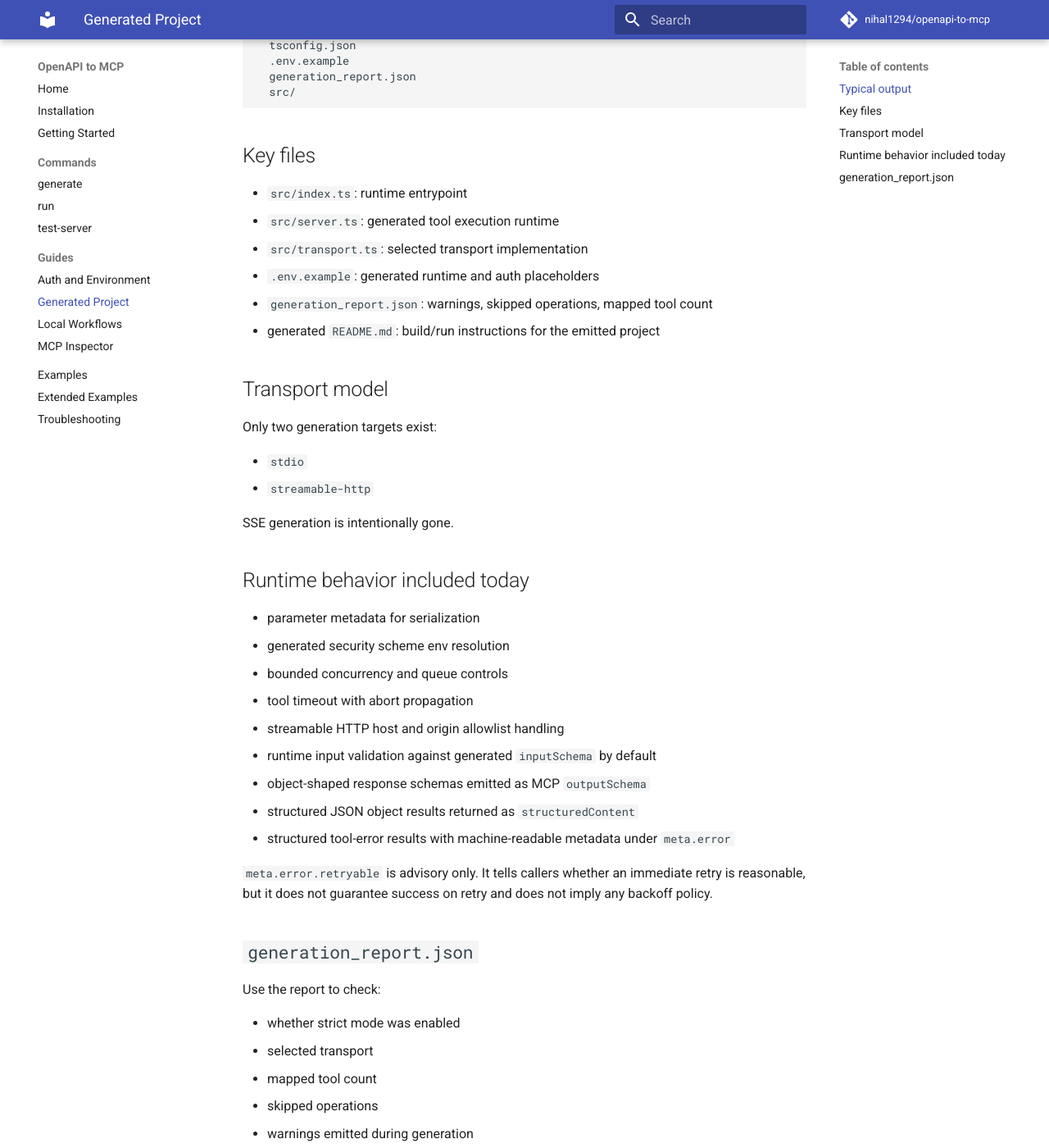
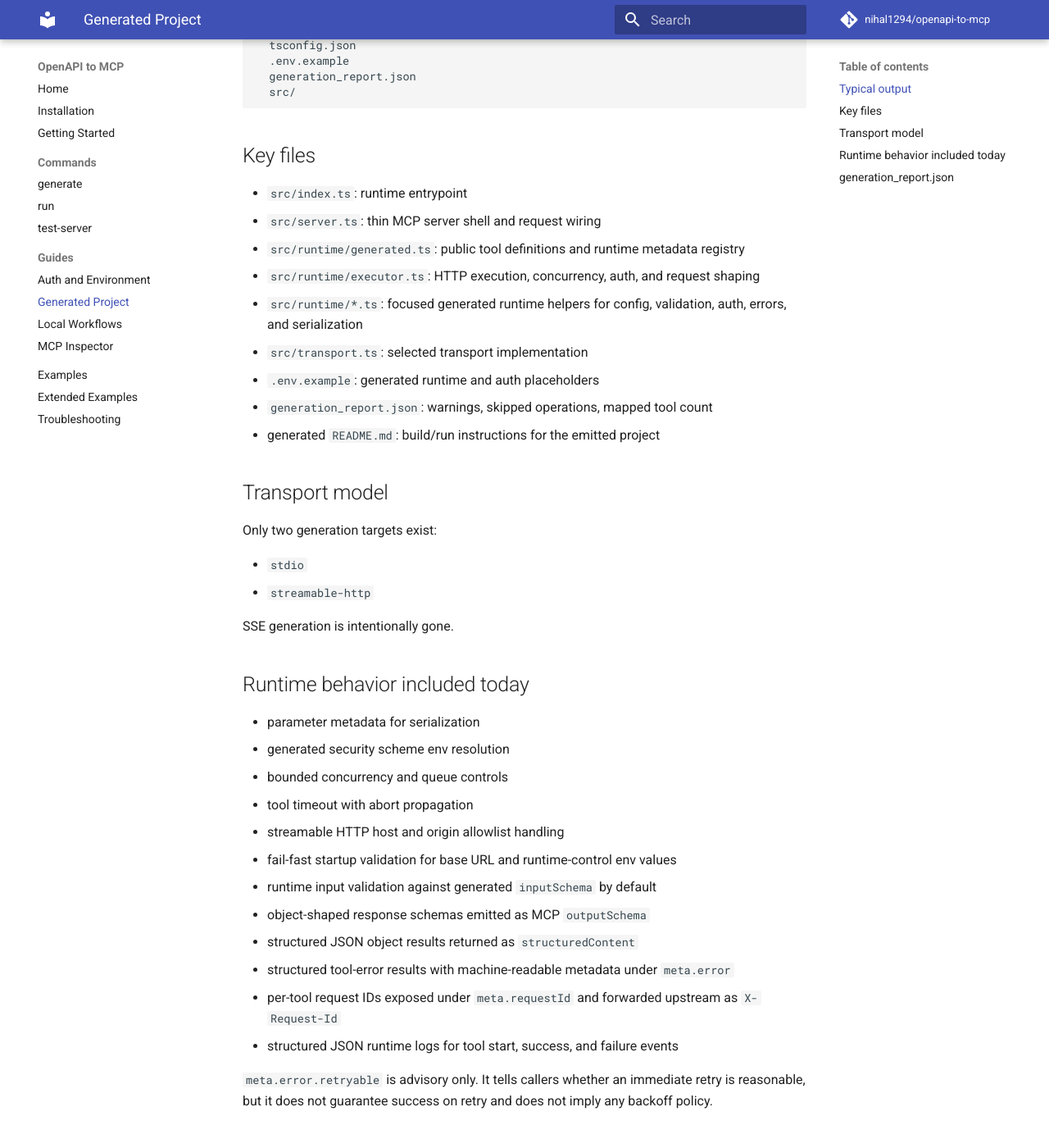
Before and after one commit to nihal1294/openapi-to-mcp, an MkDocs documentation site: the page built from docs/guides/generated-project.md, in a window 1280 px wide and 1400 px high, scrolled down 318 px. Shown: the whole window at 82% size. Built offline with MkDocs 1.6.1 and Material for MkDocs 9.7.7, drawn with Linux system fonts in a browser that asks for light colours; comment, search, counter and statistics services are not loaded.

Commit message:
docs: document modular generated runtime layout

```diff
--- a/docs/guides/generated-project.md
+++ b/docs/guides/generated-project.md
@@ -17,7 +17,10 @@ A generated project is a standalone Node.js/TypeScript MCP server.
 ## Key files
 
 - `src/index.ts`: runtime entrypoint
-- `src/server.ts`: generated tool execution runtime
+- `src/server.ts`: thin MCP server shell and request wiring
+- `src/runtime/generated.ts`: public tool definitions and runtime metadata registry
+- `src/runtime/executor.ts`: HTTP execution, concurrency, auth, and request shaping
+- `src/runtime/*.ts`: focused generated runtime helpers for config, validation, auth, errors, and serialization
 - `src/transport.ts`: selected transport implementation
 - `.env.example`: generated runtime and auth placeholders
 - `generation_report.json`: warnings, skipped operations, mapped tool count
@@ -39,10 +42,13 @@ SSE generation is intentionally gone.
 - bounded concurrency and queue controls
 - tool timeout with abort propagation
 - streamable HTTP host and origin allowlist handling
+- fail-fast startup validation for base URL and runtime-control env values
 - runtime input validation against generated `inputSchema` by default
 - object-shaped response schemas emitted as MCP `outputSchema`
 - structured JSON object results returned as `structuredContent`
 - structured tool-error results with machine-readable metadata under `meta.error`
+- per-tool request IDs exposed under `meta.requestId` and forwarded upstream as `X-Request-Id`
+- structured JSON runtime logs for tool start, success, and failure events
 
 `meta.error.retryable` is advisory only. It tells callers whether an immediate retry is
 reasonable, but it does not guarantee success on retry and does not imply any backoff policy.
```
